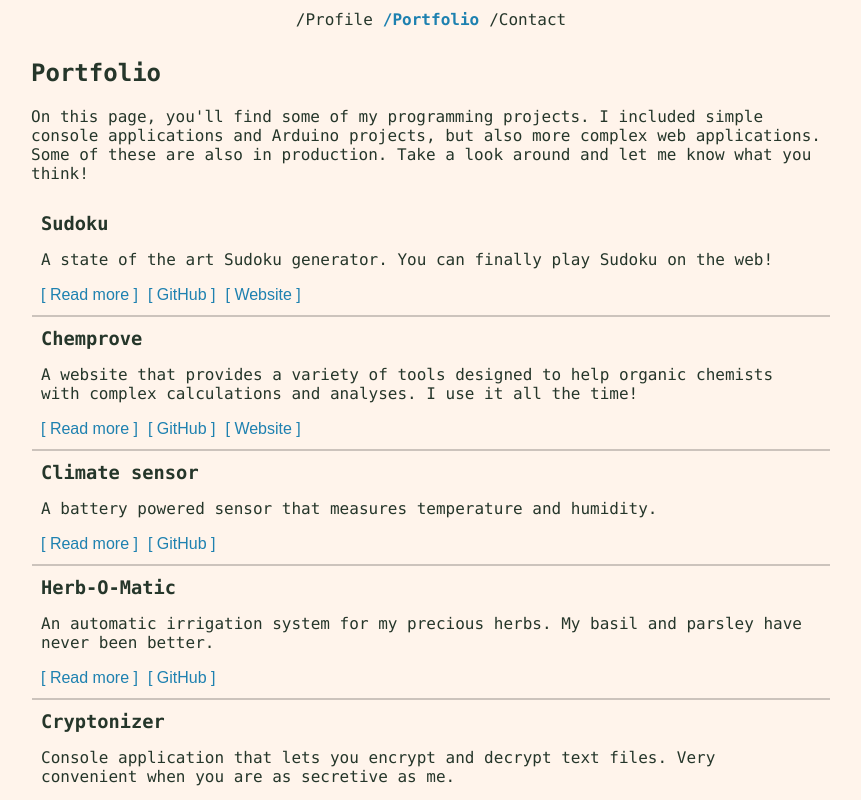
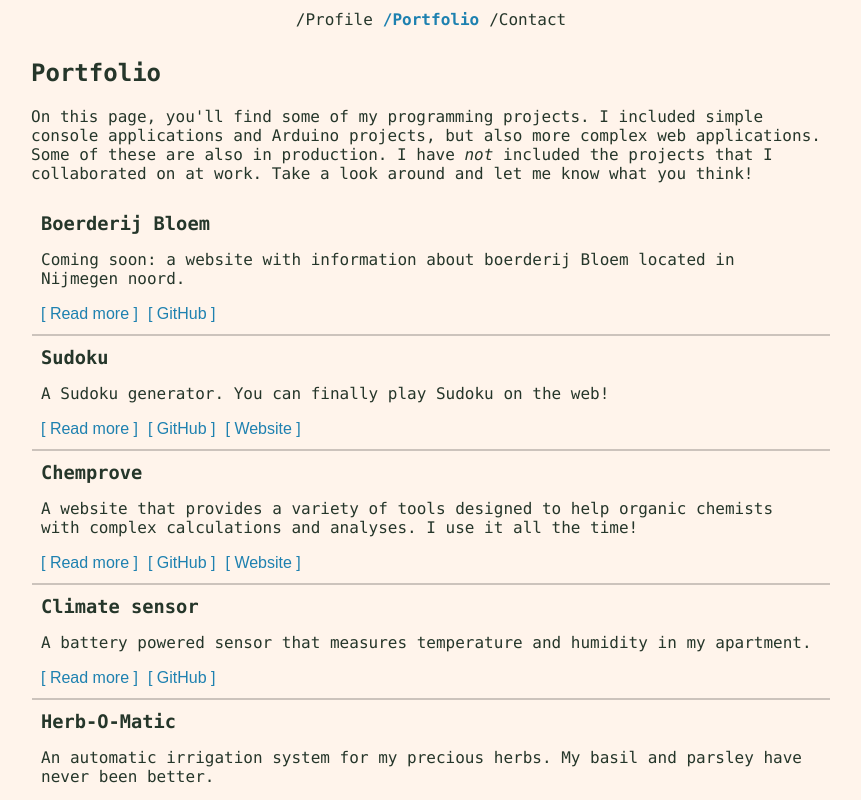
Before and after one commit to Noldyman/portfolio, a Next.js app: page /portfolio in a window 1280 px wide. Shown: the top 800 px of the page, without its empty margins (209-1070 px from the left). Built offline with nearby package versions, Linux system fonts and the light colour scheme.

Commit message:
create boerderij-bloem post

```diff
--- a/src/pages/portfolio/index.tsx
+++ b/src/pages/portfolio/index.tsx
@@ -8,7 +8,8 @@ export default function Portfolio() {
       <p>
         On this page, you&apos;ll find some of my programming projects. I included simple console
         applications and Arduino projects, but also more complex web applications. Some of these are
-        also in production. Take a look around and let me know what you think!
+        also in production. I have <i>not</i> included the projects that I collaborated on at work.
+        Take a look around and let me know what you think!
       </p>
       <div className="portfolio-posts">
         {posts.map((post, i) => (
@@ -28,9 +29,16 @@ export default function Portfolio() {
 
 export const posts: PostMetaData[] = [
   {
+    title: "Boerderij Bloem",
+    name: "boerderij-bloem",
+    description:
+      "Coming soon: a website with information about boerderij Bloem located in  Nijmegen noord.",
+    gitHubPath: "https://github.com/Noldyman/boerderij-bloem",
+  },
+  {
     title: "Sudoku",
     name: "sudoku",
-    description: "A state of the art Sudoku generator. You can finally play Sudoku on the web!",
+    description: "A Sudoku generator. You can finally play Sudoku on the web!",
     gitHubPath: "https://github.com/Noldyman/sudoku",
     websitePath: "https://superdoku.nl",
   },
@@ -45,7 +53,7 @@ export const posts: PostMetaData[] = [
   {
     title: "Climate sensor",
     name: "climate-sensor",
-    description: "A battery powered sensor that measures temperature and humidity.",
+    description: "A battery powered sensor that measures temperature and humidity in my apartment.",
     gitHubPath: "https://github.com/Noldyman/climate-sensor",
   },
   {
```
Also changed, not shown: src/posts/boerderij-bloem.md (added, +7 -0 lines), public/images/posts/coming-soon.png (added).
